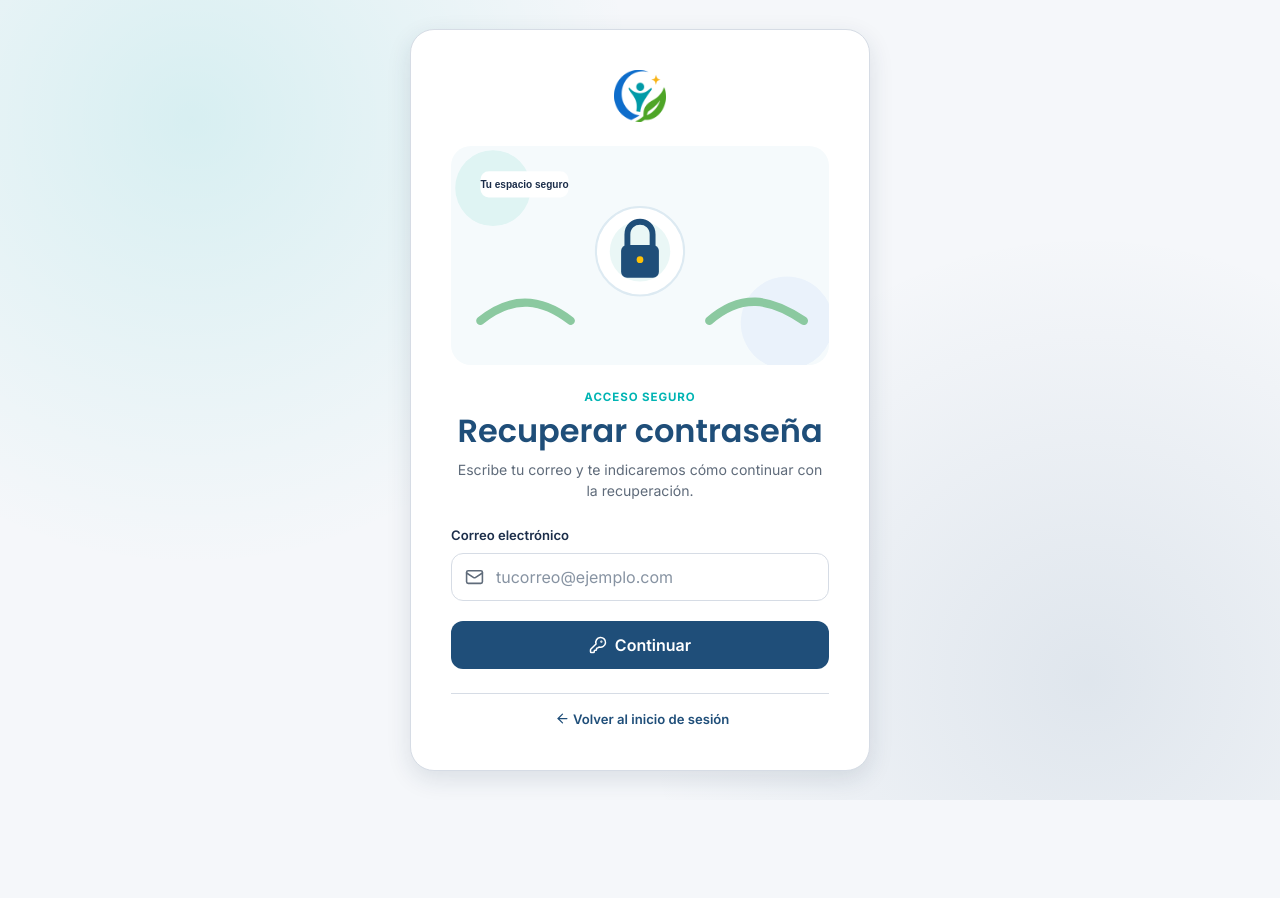
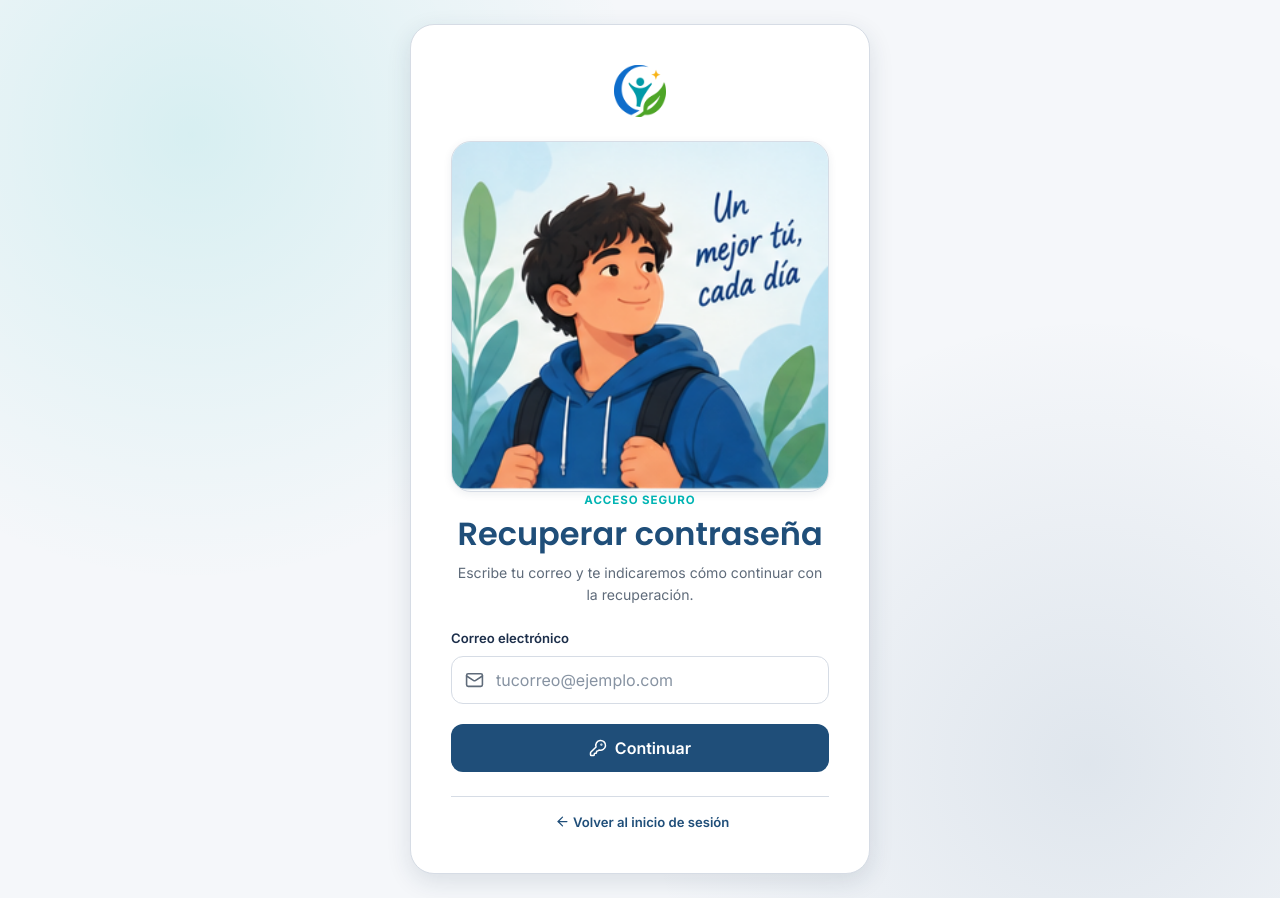
Before and after one commit to Pepealdana/ORENZA, a React (Vite) app: page /recuperar-contrasena in a window 1280 px wide. Before the commit the page ends 800 px from the top, so only its background shows below. Built offline with nearby package versions, Linux system fonts and the light colour scheme; no server answers.

Commit message:
feat: usa identidad visual en recuperación de acceso

```diff
--- a/src/pages/auth/ForgotPasswordPage.jsx
+++ b/src/pages/auth/ForgotPasswordPage.jsx
@@ -1,7 +1,7 @@
 import { Link } from 'react-router-dom';
 import { ArrowLeft, KeyRound, Mail } from 'lucide-react';
 import orenzaLogo from '../../assets/orenza_logo.png';
-import loginIllustration from '../../assets/illustrations/login-illustration.svg';
+import IdentityVisual from '../../components/visual/IdentityVisual';
 import Button from '../../components/ui/Button/Button';
 import styles from './AuthPage.module.css';
 
@@ -10,7 +10,7 @@ function ForgotPasswordPage() {
     <main className={styles.page}>
       <section className={styles.card} aria-labelledby="recovery-title">
         <div className={styles.brand}><img src={orenzaLogo} alt="ORENZA" /></div>
-        <div className={styles.illustration}><img src={loginIllustration} alt="" aria-hidden="true" /></div>
+        <IdentityVisual variant="historia" />
         <header className={styles.header}>
           <p className={styles.eyebrow}>Acceso seguro</p>
           <h1 id="recovery-title" className={styles.title}>Recuperar contraseña</h1>
```
